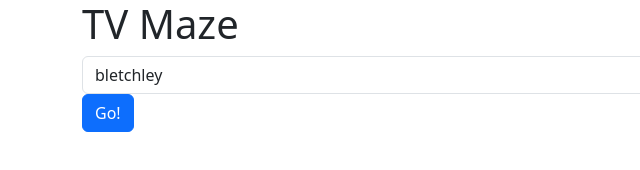
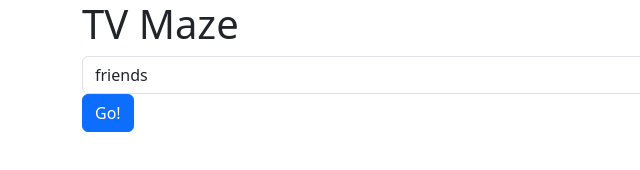
Before and after one commit to maulik8789/TVMaze, a plain HTML site: page index.html in a window 1280 px wide. Shown: the full height of the page, 0-640 px from the left. Drawn offline with nearby package versions, Linux system fonts and the light colour scheme.

Commit message:
changed initial tv series

```diff
--- a/index.html
+++ b/index.html
@@ -11,7 +11,7 @@
     <h1>TV Maze</h1>
 
     <form class="form-inline" id="search-form">
-      <input class="form-control" id="search-query" value="bletchley">
+      <input class="form-control" id="search-query" value="friends">
       <button class="btn btn-primary" type="submit">Go!</button>
     </form>
 
```
